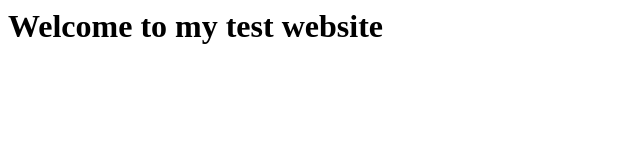
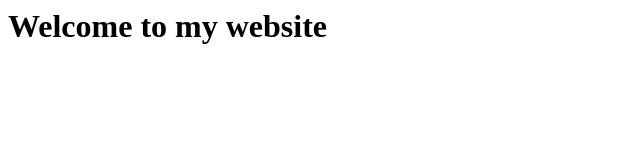
Before and after one commit to KhoaKoha/demoEKS, a plain HTML site: page index.html in a window 1280 px wide. Shown: the whole page, without its empty margins (0-640 px from the left). Drawn offline with Linux system fonts and the light colour scheme.

Commit message:
Update index.html

```diff
--- a/index.html
+++ b/index.html
@@ -1,8 +1,8 @@
 <html>
   <head>
-    <title>My Test Website</title>
+    <title>My  Website</title>
   </head>
 <body>
-  <h1>Welcome to my test website</h1>
+  <h1>Welcome to my website</h1>
 </body>
 </html>
```
